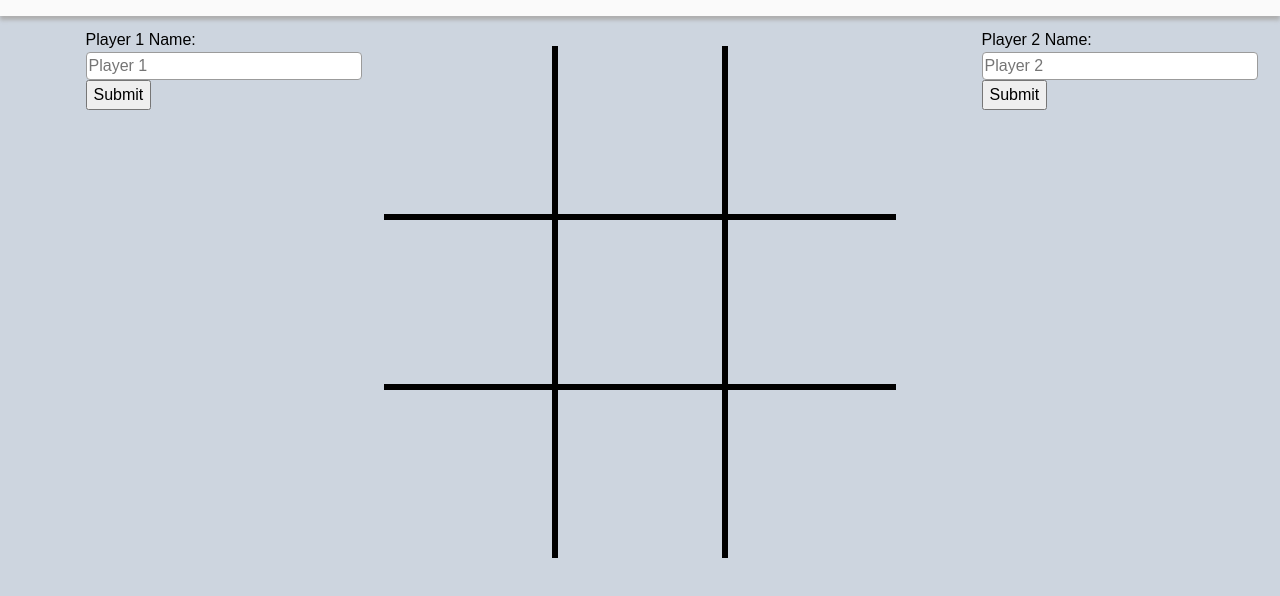
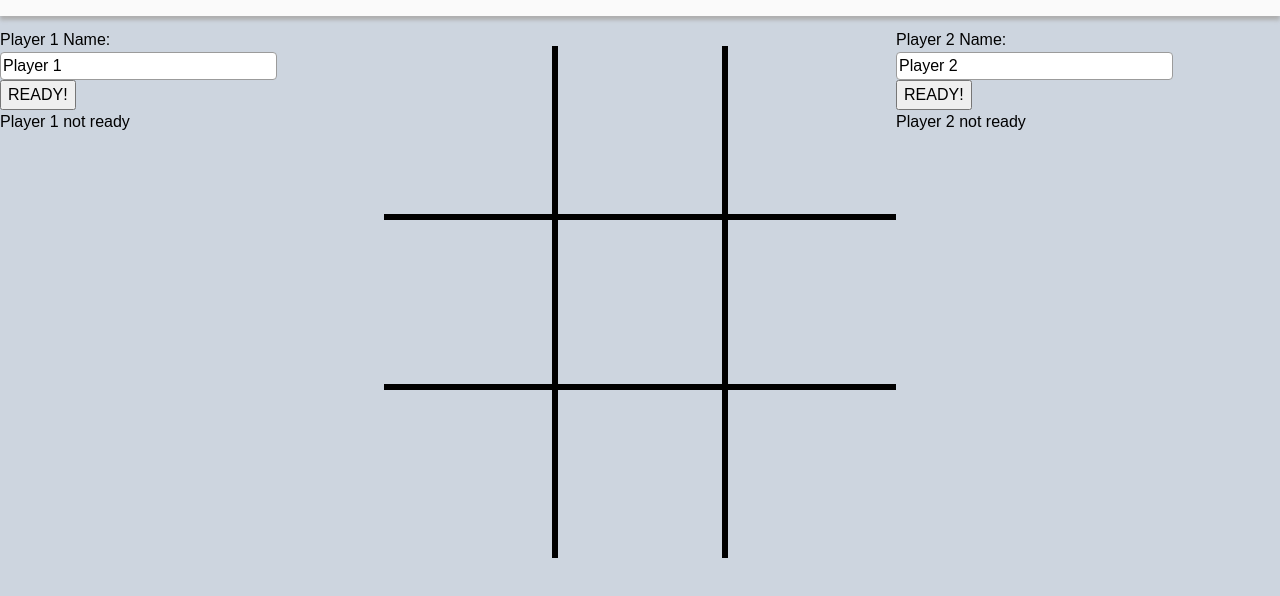
Before and after one commit to rafeer192/tic-tac-toe, a plain HTML site: page index.html in a window 1280 px wide. Shown: the part 80-676 px from the top of the page. Drawn offline with Linux system fonts and the light colour scheme.

Commit message:
Add form element surrounding input

```diff
--- a/index.html
+++ b/index.html
@@ -12,12 +12,15 @@
     <h1>Tic-Tac-Toe</h1>
   </header>
   <div class="main">
-    <div class="player-1">
+    <div class="player-1 player">
+      <form>
         <p class="name-input">
           <label for="player1name">Player 1 Name:</label>
-        <input type="text" name="player1name" id="player1name" placeholder="Player 1">
-        <button>Submit</button>
+          <input type="text" name="player-name" id="player1name" value="Player 1">
+          <button type="submit">READY!</button>
         </p>
+      </form>
+      <p class="ready-status">Player 1 not ready</p>
     </div>
     <div class="board">
       <div class="cells-wrapper">
@@ -32,12 +35,15 @@
         <div class="cell" data-index="8"></div>
       </div>
     </div>
-    <div class="player-2">
+    <div class="player-2 player">
+      <form>
         <p class="name-input">
           <label for="player2name">Player 2 Name:</label>
-        <input type="text" name="player2name" id="player2name" placeholder="Player 2">
-        <button>Submit</button>
+          <input type="text" name="player-name" id="player2name" value="Player 2">
+          <button type="submit">READY!</button>
         </p>
+      </form>
+      <p class="ready-status">Player 2 not ready</p>
     </div>
   </div>
   <script src="./script.js"></script>
```
Lines whose indentation alone changed are shown as unchanged.
